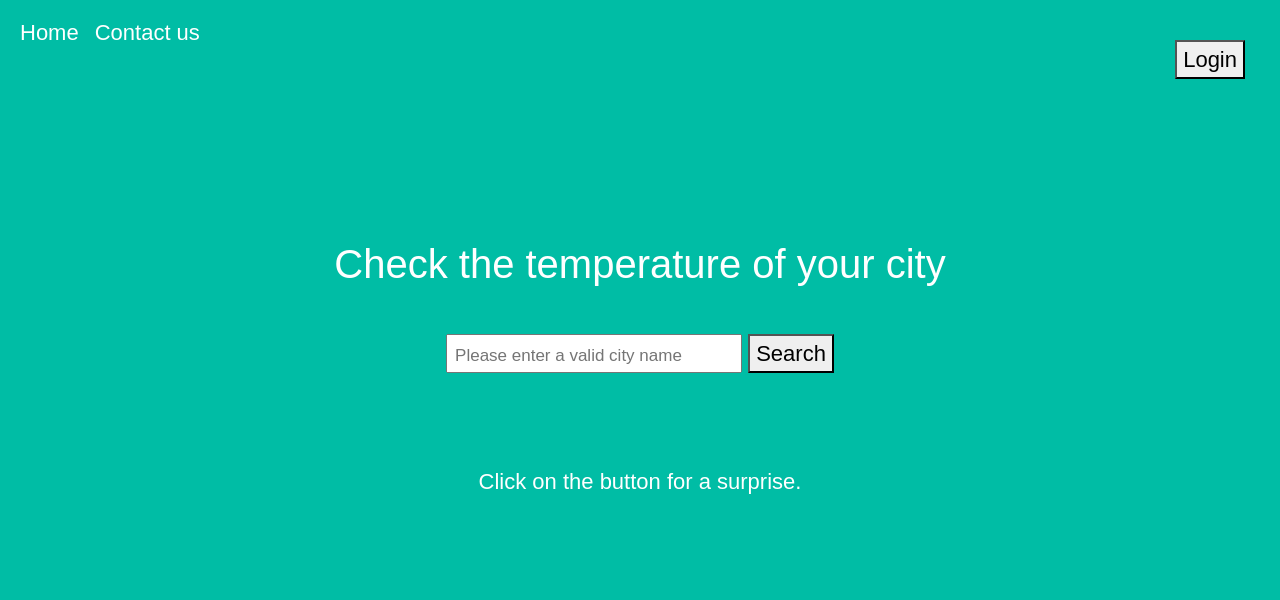
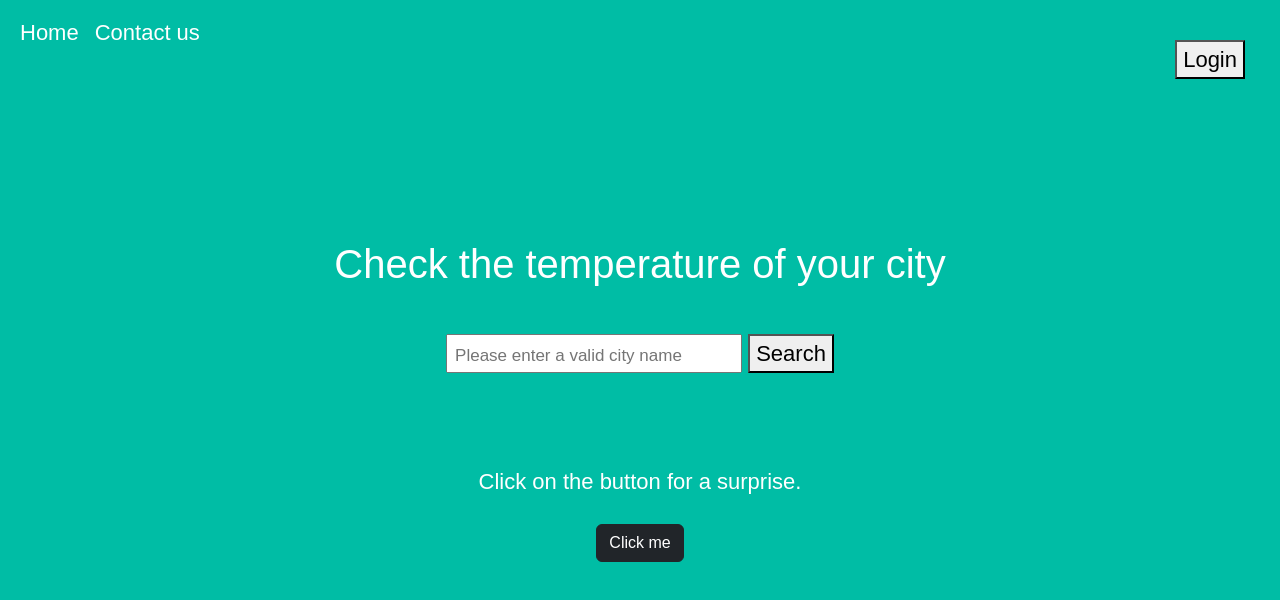
Before and after one commit to Tonmoysifat/Temperature-checker, a website: page index.html in a window 1280 px wide. Drawn offline with nearby package versions, Linux system fonts and the light colour scheme.

Commit message:
temperature check

```diff
--- a/index.html
+++ b/index.html
@@ -56,7 +56,7 @@
     </div>
     <p>Click on the button for a surprise.</p>
 
-    <!-- <button class="btn btn-dark catPicB">Click me</button> -->
+    <button class="btn btn-dark catPicB">Click me</button>
 
     <div id="image"></div>
   </div>
```
